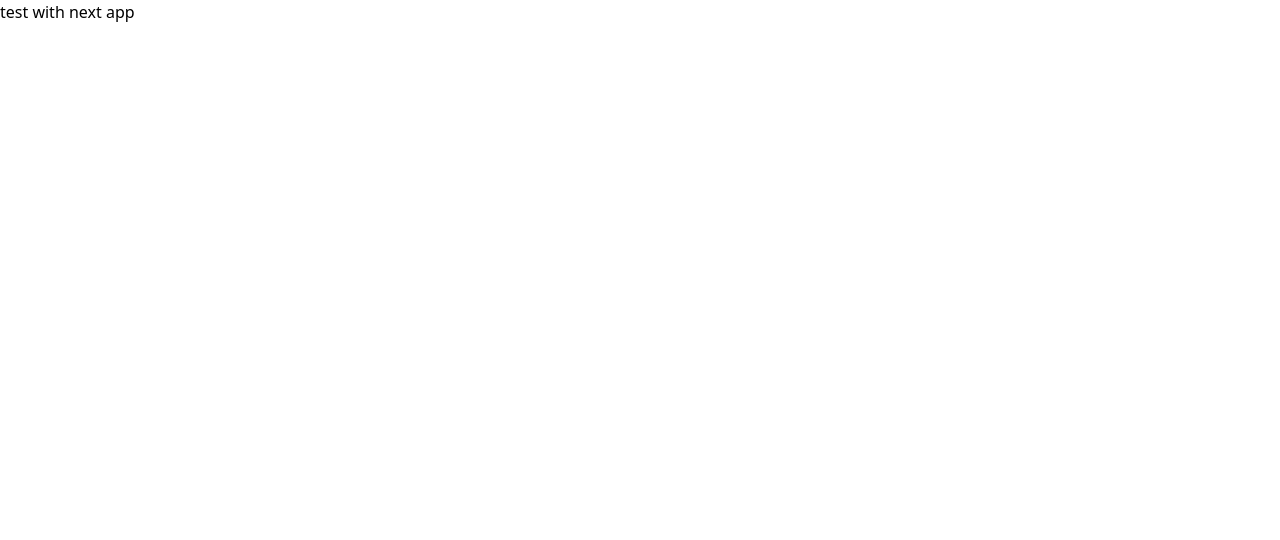
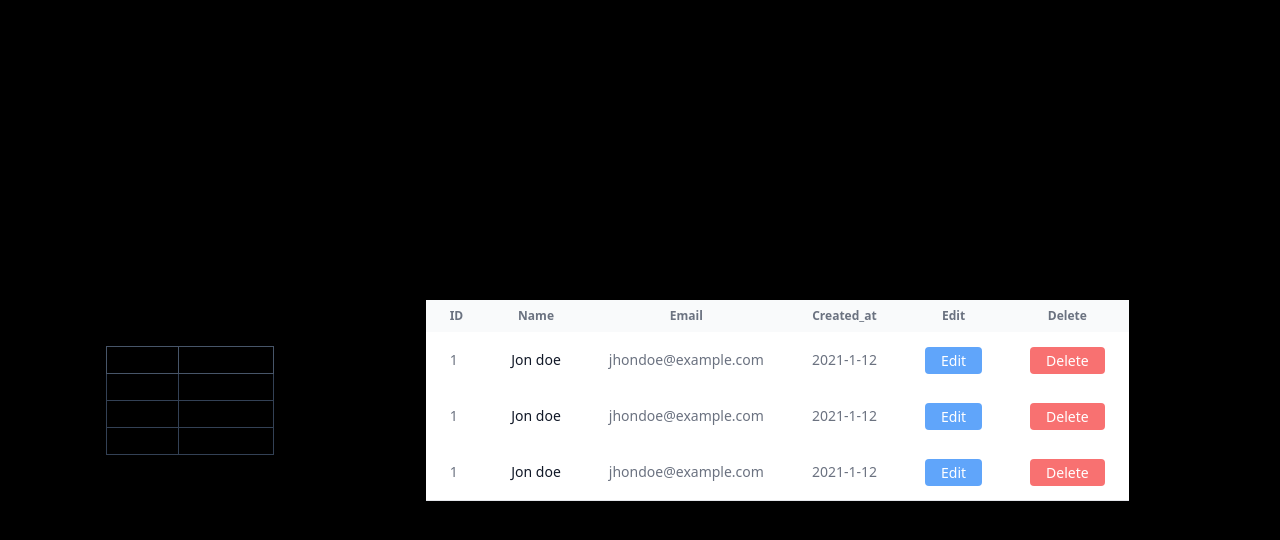
Before and after one commit to UF-code/express-next-redux-crud-exercise, a Next.js app in the folder frontend/: page / in a window 1280 px wide. Shown: the top 540 px of the page. Built offline with nearby package versions, Linux system fonts and the light colour scheme.

Commit message:
trying to figure it out the layout

```diff
--- a/frontend/pages/index.js
+++ b/frontend/pages/index.js
@@ -3,14 +3,154 @@ import Image from 'next/image'
 
 export default function Home() {
     return (
-        <div>
+        <div className='bg-black'>
             <Head>
                 <title>Create Next App</title>
                 <meta name='description' content='Generated by create next app' />
                 <link rel='icon' href='/favicon.ico' />
             </Head>
 
-            <div className=''>test with next app</div>
+            <main className='flex h-screen items-center justify-center'>
+                <div className=''>test with next app</div>
+
+                <table class='border-collapse border border-slate-500  '>
+                    <thead>
+                        <tr>
+                            <th class='border border-slate-600 '>State</th>
+                            <th class='border border-slate-600 '>City</th>
+                        </tr>
+                    </thead>
+                    <tbody>
+                        <tr>
+                            <td class='border border-slate-700 '>Indiana</td>
+                            <td class='border border-slate-700 '>Indianapolis</td>
+                        </tr>
+                        <tr>
+                            <td class='border border-slate-700 '>Ohio</td>
+                            <td class='border border-slate-700 '>Columbus</td>
+                        </tr>
+                        <tr>
+                            <td class='border border-slate-700 '>Michigan</td>
+                            <td class='border border-slate-700 '>Detroit</td>
+                        </tr>
+                    </tbody>
+                </table>
+
+                <div class='container flex justify-center mx-auto'>
+                    <div class='flex flex-col'>
+                        <div class='w-full'>
+                            <div class='border-b border-gray-200 shadow'>
+                                <table>
+                                    <thead class='bg-gray-50'>
+                                        <tr>
+                                            <th class='px-6 py-2 text-xs text-gray-500'>ID</th>
+                                            <th class='px-6 py-2 text-xs text-gray-500'>Name</th>
+                                            <th class='px-6 py-2 text-xs text-gray-500'>Email</th>
+                                            <th class='px-6 py-2 text-xs text-gray-500'>
+                                                Created_at
+                                            </th>
+                                            <th class='px-6 py-2 text-xs text-gray-500'>Edit</th>
+                                            <th class='px-6 py-2 text-xs text-gray-500'>Delete</th>
+                                        </tr>
+                                    </thead>
+                                    <tbody class='bg-white'>
+                                        <tr class='whitespace-nowrap'>
+                                            <td class='px-6 py-4 text-sm text-gray-500'>1</td>
+                                            <td class='px-6 py-4'>
+                                                <div class='text-sm text-gray-900'>Jon doe</div>
+                                            </td>
+                                            <td class='px-6 py-4'>
+                                                <div class='text-sm text-gray-500'>
+                                                    jhondoe@example.com
+                                                </div>
+                                            </td>
+                                            <td class='px-6 py-4 text-sm text-gray-500'>
+                                                2021-1-12
+                                            </td>
+                                            <td class='px-6 py-4'>
+                                                <a
+                                                    href='#'
+                                                    class='px-4 py-1 text-sm text-white bg-blue-400 rounded'
+                                                >
+                                                    Edit
+                                                </a>
+                                            </td>
+                                            <td class='px-6 py-4'>
+                                                <a
+                                                    href='#'
+                                                    class='px-4 py-1 text-sm text-white bg-red-400 rounded'
+                                                >
+                                                    Delete
+                                                </a>
+                                            </td>
+                                        </tr>
+                                        <tr class='whitespace-nowrap'>
+                                            <td class='px-6 py-4 text-sm text-gray-500'>1</td>
+                                            <td class='px-6 py-4'>
+                                                <div class='text-sm text-gray-900'>Jon doe</div>
+                                            </td>
+                                            <td class='px-6 py-4'>
+                                                <div class='text-sm text-gray-500'>
+                                                    jhondoe@example.com
+                                                </div>
+                                            </td>
+                                            <td class='px-6 py-4 text-sm text-gray-500'>
+                                                2021-1-12
+                                            </td>
+                                            <td class='px-6 py-4'>
+                                                <a
+                                                    href='#'
+                                                    class='px-4 py-1 text-sm text-white bg-blue-400 rounded'
+                                                >
+                                                    Edit
+                                                </a>
+                                            </td>
+                                            <td class='px-6 py-4'>
+                                                <a
+                                                    href='#'
+                                                    class='px-4 py-1 text-sm text-white bg-red-400 rounded'
+                                                >
+                                                    Delete
+                                                </a>
+                                            </td>
+                                        </tr>
+                                        <tr class='whitespace-nowrap'>
+                                            <td class='px-6 py-4 text-sm text-gray-500'>1</td>
+                                            <td class='px-6 py-4'>
+                                                <div class='text-sm text-gray-900'>Jon doe</div>
+                                            </td>
+                                            <td class='px-6 py-4'>
+                                                <div class='text-sm text-gray-500'>
+                                                    jhondoe@example.com
+                                                </div>
+                                            </td>
+                                            <td class='px-6 py-4 text-sm text-gray-500'>
+                                                2021-1-12
+                                            </td>
+                                            <td class='px-6 py-4'>
+                                                <a
+                                                    href='#'
+                                                    class='px-4 py-1 text-sm text-white bg-blue-400 rounded'
+                                                >
+                                                    Edit
+                                                </a>
+                                            </td>
+                                            <td class='px-6 py-4'>
+                                                <a
+                                                    href='#'
+                                                    class='px-4 py-1 text-sm text-white bg-red-400 rounded'
+                                                >
+                                                    Delete
+                                                </a>
+                                            </td>
+                                        </tr>
+                                    </tbody>
+                                </table>
+                            </div>
+                        </div>
+                    </div>
+                </div>
+            </main>
         </div>
     )
 }
```
Also changed, not shown: frontend/pages/add_user.jsx (added).
